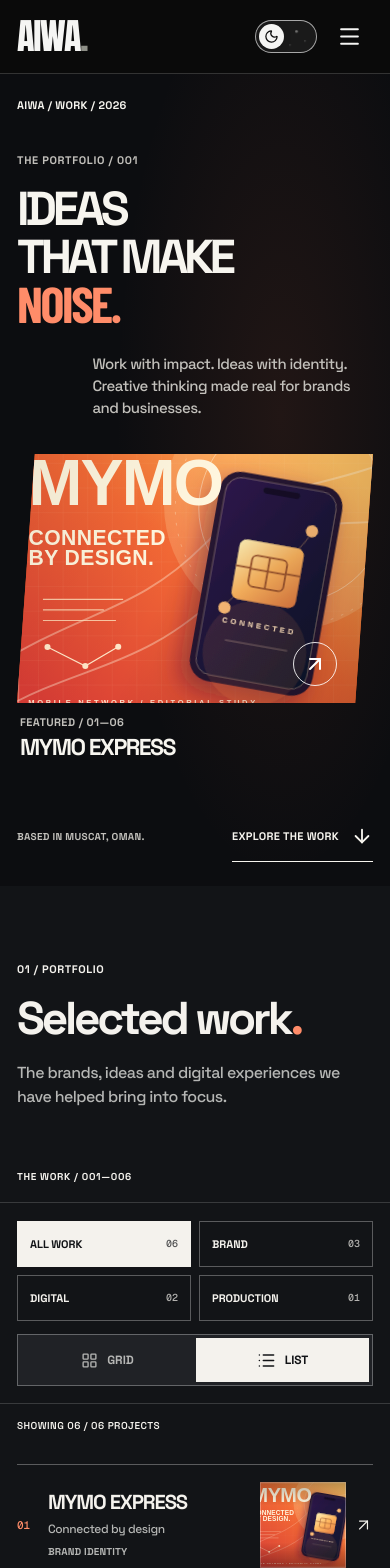
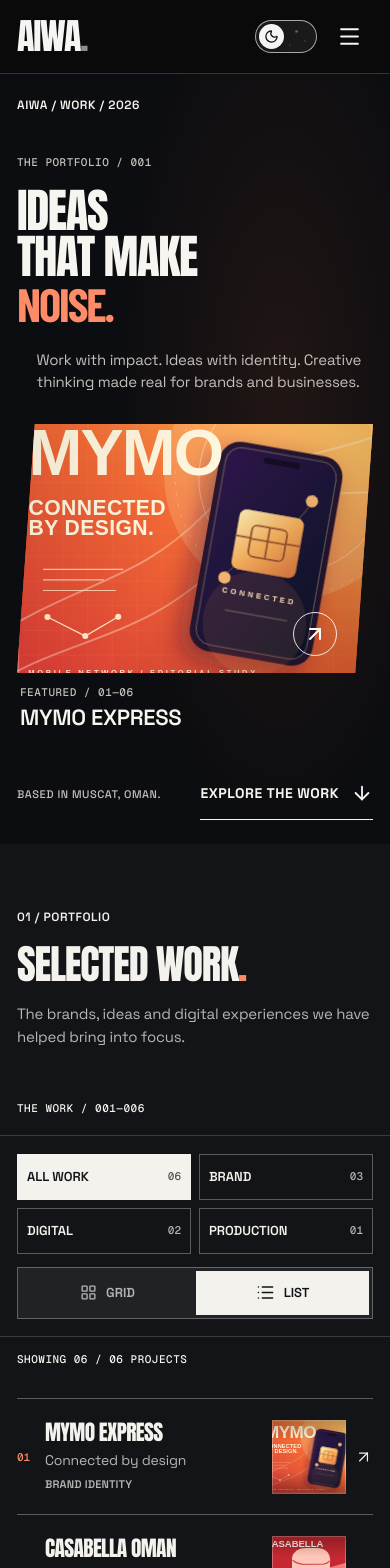
Before and after one commit to baba-dev/AMG-Web-V3, a Next.js app: page /work in a window 390 px wide. Shown: the top 1568 px of the page. Built offline with nearby package versions, Linux system fonts and the light colour scheme; a web font is replaced by a local one.

Commit message:
refactor(work): extend centralized typography to portfolio hero, gallery and process

```diff
--- a/src/app/work/work-directory.css
+++ b/src/app/work/work-directory.css
@@ -1,8 +1,8 @@
 /* Work-specific editorial system. Both themes are complete, never mixed. */
 .aiwa-site.work-page {
   --aiwa-gutter:clamp(18px,2.5vw,48px);
-  --aiwa-font-interface:var(--font-space-grotesk),Arial,Helvetica,sans-serif;
-  --aiwa-font-body:var(--aiwa-font-interface);
+  --aiwa-font-interface:var(--type-body);
+  --aiwa-font-body:var(--type-body);
   --work-cover:#0c0d10;
   --work-cover-ink:#f7f5ef;
   --work-cover-muted:#c2c0bb;
@@ -45,9 +45,7 @@ html.light .aiwa-site.work-page {
 .aiwa-site.work-page *::after { box-sizing:border-box; }
 .work-page :is(a,button):focus-visible { outline:2px solid currentColor; outline-offset:4px; }
 .work-page__gutter { padding-inline:var(--aiwa-gutter); }
-.work-page__eyebrow {
-  font:700 clamp(11px,.95vw,14px)/1.25 var(--aiwa-font-interface);
-  letter-spacing:.055em;
+.work-page__eyebrow {;
 }
 .work-page__paper {
   padding-block:clamp(74px,9vw,156px) clamp(82px,11vw,180px);
@@ -59,19 +57,16 @@ html.light .aiwa-site.work-page {
   gap:clamp(30px,6vw,90px); margin-bottom:clamp(44px,5vw,85px);
 }
 .work-page__index-header h2 {
-  margin:20px 0 0;
-  font:700 clamp(66px,8.2vw,140px)/.94 var(--aiwa-font-interface);
-  letter-spacing:-.092em; text-transform:none;
+  margin:20px 0 0; text-transform:none;
 }
 .work-page__index-header h2 span { color:var(--work-accent); }
 .work-page__index-header p {
   max-width:365px; margin:0 0 8px;
-  color:var(--work-muted); font:500 clamp(16px,1.35vw,20px)/1.5 var(--aiwa-font-body);
-  letter-spacing:-.035em;
+  color:var(--work-muted);
 }
 .work-page__disclosure {
   max-width:800px; margin:clamp(65px,7vw,115px) 0 0;
-  color:var(--work-muted); font:500 13px/1.6 var(--aiwa-font-body);
+  color:var(--work-muted);
 }
 .work-page__outro {
   padding-top:clamp(85px,11vw,185px);
@@ -80,60 +75,46 @@ html.light .aiwa-site.work-page {
 }
 .work-page__outro h2 {
   margin:clamp(33px,4.3vw,65px) 0 clamp(34px,4.3vw,65px);
-  font:700 clamp(62px,9vw,160px)/.96 var(--aiwa-font-interface);
-  letter-spacing:-.085em;
 }
-.work-page__outro h2 em {
-  font:italic 900 1em/.96 var(--font-aiwa-display),"Arial Narrow",sans-serif;
-  letter-spacing:-.04em;
+.work-page__outro h2 em {;
 }
 .work-page__contact-link {
   display:inline-flex; align-items:center; gap:clamp(30px,6vw,100px);
   min-height:54px; padding:10px 0; color:inherit; text-decoration:none;
   border-bottom:1px solid currentColor;
-  font:700 clamp(17px,1.5vw,24px)/1.2 var(--aiwa-font-interface);
 }
 .work-page__contact-link svg { transition:transform .3s; }
 .work-page__contact-link:hover svg { transform:translate(4px,-4px); }
-
-/* The shared footer is deliberately ink-on-paper globally.
-   On this route it follows the selected Work theme, without changing other pages. */
-.aiwa-site.work-page .aiwa-footer {
-  --footer-bg:var(--work-surface);
-  --footer-ink:var(--work-ink);
-  --footer-muted:var(--work-muted);
-  --footer-border:var(--work-line);
-  background:var(--footer-bg); color:var(--footer-ink);
-}
-.aiwa-site.work-page .aiwa-footer__intro p {
-  font:700 clamp(36px,4.1vw,72px)/1.04 var(--aiwa-font-interface);
-  letter-spacing:-.068em;
-}
-.aiwa-site.work-page .aiwa-footer__eyebrow,
-.aiwa-site.work-page .aiwa-footer__navigation a,
-.aiwa-site.work-page .aiwa-footer__social a,
-.aiwa-site.work-page .aiwa-footer__start,
-.aiwa-site.work-page .aiwa-footer__bottom button {
-  font-family:var(--aiwa-font-interface); font-weight:700;
-}
 
 @media(max-width:1080px) { .work-page__paper { scroll-margin-top:74px; } }
 @media(max-width:767px) {
   .aiwa-site.work-page { --aiwa-gutter:17px; }
   .work-page__paper { padding-block:70px 91px; }
   .work-page__index-header { display:block; margin-bottom:42px; }
-  .work-page__index-header h2 {
-    font-size:clamp(46px,10.8vw,83px); letter-spacing:-.07em; margin-top:17px;
+  .work-page__index-header h2 {; margin-top:17px;
   }
-  .work-page__index-header p { margin:20px 0 0; max-width:360px; font-size:16px; }
+  .work-page__index-header p { margin:20px 0 0; max-width:360px; }
   .work-page__disclosure { margin-top:56px; }
   .work-page__outro { padding-block:88px 108px; }
-  .work-page__outro h2 { font-size:clamp(49px,10.4vw,85px); }
-  .aiwa-site.work-page .aiwa-footer__intro p { font-size:clamp(41px,10vw,63px); }
+  .work-page__outro h2 {; }
+
 }
 @media(max-width:360px) {
-  .work-page__index-header h2 { font-size:clamp(41px,11.2vw,46px); }
+  .work-page__index-header h2 {; }
 }
 @media(prefers-reduced-motion:reduce) {
   .work-page__contact-link svg { transition:none!important; }
 }
+
+/* Central editorial roles. */
+.work-page__eyebrow{font:600 var(--type-eyebrow-size)/1.25 var(--type-body);letter-spacing:var(--tracking-label);}
+.work-page__index-header h2{font:400 var(--type-portfolio-heading)/var(--leading-display) var(--type-display);letter-spacing:var(--tracking-display);text-transform:uppercase;}
+.work-page__index-header p{font:400 var(--type-body-size)/var(--leading-body) var(--type-body);letter-spacing:var(--tracking-body);}
+.work-page__disclosure{font:400 var(--type-meta-size)/1.6 var(--type-body);}
+.work-page__outro h2{font:400 var(--type-portfolio-heading)/var(--leading-display) var(--type-display);letter-spacing:var(--tracking-display);}
+.work-page__outro h2 em{font:italic 900 1em/.96 var(--type-emphasis);letter-spacing:-.045em;}
+.work-page__contact-link{font:700 var(--type-ui-size)/1.2 var(--type-body);}
+
+.work-page__paper{padding-block:clamp(60px,7vw,120px) clamp(70px,8vw,145px)}
+.work-page__index-header{margin-bottom:clamp(34px,4vw,64px)}
+.work-page__outro{padding-block:clamp(70px,8vw,145px)}
--- a/src/components/work-gallery.css
+++ b/src/components/work-gallery.css
@@ -7,7 +7,6 @@
 .work-gallery__closing {
   display:flex; align-items:center; justify-content:space-between; gap:20px;
   padding-block:19px; border-bottom:1px solid var(--work-line);
-  font:700 11px/1.35 var(--aiwa-font-interface); letter-spacing:.065em;
 }
 .work-gallery__tools span:last-child,
 .work-gallery__closing span:last-child { color:var(--work-muted); font-weight:500; }
@@ -22,10 +21,9 @@
   display:inline-flex; align-items:center; gap:12px; min-height:46px;
   padding:10px 15px; border:1px solid var(--work-line-strong);
   background:transparent; color:var(--work-ink);
-  font:700 clamp(11px,.85vw,13px)/1 var(--aiwa-font-interface);
   transition:background-color .22s,color .22s,border-color .22s;
 }
-.work-gallery__filters button span { font:500 10px/1 var(--font-geist-mono),monospace; opacity:.72; }
+.work-gallery__filters button span {; opacity:.72; }
 .work-gallery__filters button:is(:hover,.is-active) {
   color:var(--work-active-ink); background:var(--work-ink); border-color:var(--work-ink);
 }
@@ -36,7 +34,7 @@
 .work-gallery__view-controls button {
   display:inline-flex; align-items:center; justify-content:center; gap:9px;
   min-height:44px; padding:10px 13px; border:0; background:transparent;
-  color:var(--work-muted); font:700 12px/1 var(--aiwa-font-interface);
+  color:var(--work-muted);
   transition:background-color .22s,color .22s;
 }
 .work-gallery__view-controls button[aria-pressed="true"] {
@@ -46,7 +44,6 @@
 .work-gallery__summary {
   display:flex; align-items:center; justify-content:space-between; gap:16px;
   border-top:1px solid var(--work-line); padding-block:18px clamp(32px,4vw,64px);
-  font:600 11px/1.3 var(--aiwa-font-interface); letter-spacing:.045em;
 }
 .work-gallery__summary span { color:var(--work-muted); }
 .work-gallery__count { margin:0; color:var(--work-ink); }
@@ -81,7 +78,7 @@
 .work-gallery__link:is(:hover,:focus-visible) .work-gallery__art img { transform:scale(1.045); }
 .work-gallery__art-index,.work-gallery__art-mark {
   position:absolute; left:clamp(15px,2vw,29px); z-index:2; color:#fff;
-  text-shadow:0 1px 8px #0008; font:700 11px/1.3 var(--aiwa-font-interface);
+  text-shadow:0 1px 8px #0008;
 }
 .work-gallery__art-index { top:19px; }
 .work-gallery__art-mark { bottom:19px; }
@@ -96,18 +93,13 @@
   display:grid; grid-template-columns:minmax(0,1.2fr) minmax(0,1fr);
   align-items:end; gap:12px 22px; padding-top:clamp(18px,2.1vw,30px);
 }
-.work-gallery__client {
-  font:700 clamp(30px,4vw,62px)/1.02 var(--aiwa-font-interface);
-  letter-spacing:-.066em; overflow-wrap:normal;
+.work-gallery__client {; overflow-wrap:normal;
 }
-.work-gallery__title {
-  font:500 clamp(16px,1.4vw,22px)/1.35 var(--aiwa-font-interface);
-  letter-spacing:-.032em; color:var(--work-muted);
+.work-gallery__title {; color:var(--work-muted);
 }
 .work-gallery__discipline {
   grid-column:1/-1; border-top:1px solid var(--work-line);
-  padding-top:12px; font:700 11px/1.25 var(--aiwa-font-interface);
-  letter-spacing:.045em; color:var(--work-muted);
+  padding-top:12px; color:var(--work-muted);
 }
 .work-gallery[data-view="grid"][data-filter]:not([data-filter="all"]) .work-gallery__list {
   grid-template-columns:repeat(2,minmax(0,1fr)); gap:clamp(55px,7vw,105px) clamp(18px,3vw,45px);
@@ -147,7 +139,6 @@
 }
 .work-gallery[data-view="list"] .work-gallery__number {
   display:block; align-self:start; margin-top:9px;
-  font:500 clamp(13px,1.1vw,17px)/1.3 var(--font-geist-mono),monospace;
   color:var(--work-accent);
 }
 .work-gallery[data-view="list"] .work-gallery__caption {
@@ -155,16 +146,13 @@
   grid-template-columns:minmax(0,1.25fr) minmax(0,.9fr) minmax(130px,.65fr);
   align-items:center; column-gap:clamp(15px,2.8vw,48px);
 }
-.work-gallery[data-view="list"] .work-gallery__client {
-  font-size:clamp(28px,3.55vw,63px); line-height:1.07; letter-spacing:-.065em;
+.work-gallery[data-view="list"] .work-gallery__client {;
   transition:color .3s,transform .45s cubic-bezier(.22,1,.36,1);
 }
-.work-gallery[data-view="list"] .work-gallery__title {
-  font-size:clamp(14px,1.35vw,20px); color:var(--work-muted);
+.work-gallery[data-view="list"] .work-gallery__title {; color:var(--work-muted);
 }
 .work-gallery[data-view="list"] .work-gallery__discipline {
-  grid-column:auto; border:0; padding:0;
-  font-size:clamp(10px,.8vw,12px); color:var(--work-muted);
+  grid-column:auto; border:0; padding:0; color:var(--work-muted);
 }
 .work-gallery[data-view="list"] .work-gallery__row-arrow {
   display:block; justify-self:end; position:relative; z-index:2;
@@ -208,7 +196,7 @@
 
 @media(max-width:1100px) {
   .work-gallery__caption { grid-template-columns:1fr; }
-  .work-gallery__client { font-size:clamp(29px,4.4vw,52px); }
+  .work-gallery__client {; }
   .work-gallery[data-view="list"] .work-gallery__caption { grid-template-columns:minmax(0,1fr) minmax(0,.8fr); }
   .work-gallery[data-view="list"] .work-gallery__discipline { grid-column:1/-1; }
 }
@@ -227,9 +215,9 @@
   }
   .work-gallery[data-view="list"] .work-gallery__number { grid-column:1; grid-row:1; align-self:center; margin:0; }
   .work-gallery[data-view="list"] .work-gallery__row-arrow { grid-column:4; grid-row:1; width:24px; }
-  .work-gallery[data-view="list"] .work-gallery__client { font-size:clamp(24px,4.1vw,39px); }
-  .work-gallery[data-view="list"] .work-gallery__title { font-size:13px; }
-  .work-gallery[data-view="list"] .work-gallery__discipline { grid-column:auto; font-size:10px; }
+  .work-gallery[data-view="list"] .work-gallery__client {; }
+  .work-gallery[data-view="list"] .work-gallery__title {; }
+  .work-gallery[data-view="list"] .work-gallery__discipline { grid-column:auto; }
 }
 @media(max-width:767px) {
   .work-gallery__tools { font-size:10px; }
@@ -246,14 +234,14 @@
   .work-gallery__filters button {
     width:100%; min-width:0; min-height:46px;
     justify-content:space-between; gap:7px;
-    padding:10px 12px; font-size:11px; white-space:nowrap;
+    padding:10px 12px; white-space:nowrap;
   }
   .work-gallery__view-controls {
     display:flex; width:100%; margin-top:0; min-width:0;
   }
   .work-gallery__view-controls button { flex:1; min-width:0; }
 
-  .work-gallery__summary { padding-block:15px 32px; font-size:10px; }
+  .work-gallery__summary { padding-block:15px 32px; }
   .work-gallery__summary span { display:none; }
   .work-gallery[data-view="grid"] .work-gallery__list { display:block; }
   .work-gallery[data-view="grid"] .work-gallery__item,
@@ -268,9 +256,9 @@
   .work-gallery[data-view="grid"] .work-gallery__item:nth-child(2) .work-gallery__art { aspect-ratio:.95; }
   .work-gallery[data-view="grid"] .work-gallery__item:nth-child(4) .work-gallery__art { aspect-ratio:1.42; }
   .work-gallery__caption { grid-template-columns:1fr 1fr; gap:9px; padding-top:17px; }
-  .work-gallery__client { grid-column:1/-1; font-size:clamp(29px,7.2vw,45px); }
-  .work-gallery__title { font-size:14px; }
-  .work-gallery__discipline { grid-column:2; grid-row:2; border:0; padding:0; text-align:right; font-size:10px; }
+  .work-gallery__client { grid-column:1/-1; }
+  .work-gallery__title {; }
+  .work-gallery__discipline { grid-column:2; grid-row:2; border:0; padding:0; text-align:right; }
   .work-gallery[data-view="list"] .work-gallery__link {
     grid-template-columns:23px minmax(0,1fr) clamp(72px,22vw,96px) 19px;
     gap:8px; min-height:115px; padding-block:17px;
@@ -280,16 +268,15 @@
     outline:1px solid var(--work-line-strong);
     outline-offset:-1px;
   }
-  .work-gallery[data-view="list"] .work-gallery__number { font-size:11px; }
-  .work-gallery[data-view="list"] .work-gallery__client {
-    font-size:clamp(19px,5.2vw,31px); line-height:1.08; letter-spacing:-.055em;
+  .work-gallery[data-view="list"] .work-gallery__number {; }
+  .work-gallery[data-view="list"] .work-gallery__client {;
   }
   .work-gallery[data-view="list"] .work-gallery__client { grid-column:1; grid-row:auto; }
   .work-gallery[data-view="list"] .work-gallery__title {
-    grid-column:1; grid-row:auto; font-size:12px; line-height:1.4;
+    grid-column:1; grid-row:auto;
   }
   .work-gallery[data-view="list"] .work-gallery__discipline {
-    grid-column:1; grid-row:auto; text-align:left; font-size:10px; line-height:1.35; letter-spacing:.015em;
+    grid-column:1; grid-row:auto; text-align:left;
   }
   .work-gallery[data-view="list"] .work-gallery__row-arrow { width:19px; }
   .work-gallery__closing { margin-top:46px; font-size:10px; }
@@ -298,8 +285,8 @@
   .work-gallery[data-view="list"] .work-gallery__link {
     grid-template-columns:20px minmax(0,1fr) 60px 18px; gap:6px;
   }
-  .work-gallery[data-view="list"] .work-gallery__client { font-size:19px; }
-  .work-gallery__filters button { padding-inline:10px; gap:5px; font-size:10px; }
+  .work-gallery[data-view="list"] .work-gallery__client {; }
+  .work-gallery__filters button { padding-inline:10px; gap:5px; }
   .work-gallery__closing span:last-child { display:none; }
 }
 @media(min-width:768px) and (prefers-reduced-motion:no-preference) {
@@ -313,3 +300,23 @@
 @media(prefers-reduced-motion:reduce) {
   .work-gallery *, .work-gallery *::before, .work-gallery *::after { transition:none!important; animation:none!important; }
 }
+
+/* Central editorial roles. */
+.work-gallery__tools,.work-gallery__closing{font:500 var(--type-meta-size)/1.35 var(--type-mono);letter-spacing:var(--tracking-label);}
+.work-gallery__filters button{font:600 var(--type-filter-size)/1.25 var(--type-body);}
+.work-gallery__filters button span{font:500 var(--type-meta-size)/1.2 var(--type-mono);}
+.work-gallery__view-controls button{font:600 var(--type-filter-size)/1.2 var(--type-body);}
+.work-gallery__summary{font:500 var(--type-meta-size)/1.3 var(--type-mono);letter-spacing:var(--tracking-label);}
+.work-gallery__client{font:400 var(--type-project-title)/1.06 var(--type-display);letter-spacing:var(--tracking-display);}
+.work-gallery__title{font:400 var(--type-body-size)/1.4 var(--type-body);letter-spacing:var(--tracking-body);}
+.work-gallery__discipline{font:600 var(--type-eyebrow-size)/1.4 var(--type-body);letter-spacing:var(--tracking-label);}
+.work-gallery[data-view="list"] .work-gallery__client{font-size:var(--type-project-list);line-height:1.08;letter-spacing:var(--tracking-display);}
+.work-gallery[data-view="list"] .work-gallery__title{font-size:var(--type-body-size);line-height:1.4;}
+.work-gallery[data-view="list"] .work-gallery__discipline{font-size:var(--type-meta-size);line-height:1.4;letter-spacing:.015em;}
+.work-gallery[data-view="list"] .work-gallery__number{font:500 var(--type-meta-size)/1.3 var(--type-mono);}
+.work-gallery__art-index,.work-gallery__art-mark{font:500 var(--type-meta-size)/1.3 var(--type-mono);}
+
+.work-gallery__client,.work-gallery__title{overflow-wrap:anywhere;min-width:0}
+.work-gallery__filters button{white-space:normal;text-align:left}
+.work-gallery__filters{flex-wrap:wrap}
+@media(max-width:767px){.work-gallery[data-view="list"] .work-gallery__link{grid-template-columns:20px minmax(0,1fr) clamp(54px,19vw,88px) 19px;gap:8px}.work-gallery[data-view="list"] .work-gallery__title{font-size:14px}.work-gallery[data-view="list"] .work-gallery__discipline{font-size:11px}.work-gallery__filters button{padding-inline:9px}.work-gallery__filters button span{flex:none}}
--- a/src/components/work-hero.css
+++ b/src/components/work-hero.css
@@ -9,8 +9,6 @@
 }
 .work-hero__top,.work-hero__bottom {
   position:relative; z-index:2; display:flex; align-items:center; justify-content:space-between; gap:20px;
-  font:700 clamp(11px,.88vw,14px)/1.3 var(--aiwa-font-interface);
-  letter-spacing:.028em;
 }
 .work-hero__top { padding-top:clamp(24px,3vw,44px); }
 .work-hero__top span:last-child { color:var(--work-cover-muted); text-align:right; }
@@ -30,13 +28,10 @@
 .work-hero__type { position:relative; z-index:3; min-width:0; }
 .work-hero__kicker {
   display:block; margin-bottom:clamp(22px,3vw,43px);
-  color:var(--work-cover-muted); font:700 13px/1.2 var(--aiwa-font-interface);
-  letter-spacing:.06em;
+  color:var(--work-cover-muted);
 }
 .work-hero h1 {
   display:block; white-space:nowrap; max-width:850px; margin:0;
-  font:700 clamp(64px,7.2vw,132px)/.95 var(--aiwa-font-interface);
-  letter-spacing:-.09em;
 }
 .work-hero h1>span { display:block; overflow:visible; padding-bottom:.04em; }
 .work-hero h1>span>span,.work-hero h1 em {
@@ -44,15 +39,11 @@
 }
 .work-hero h1>span:nth-child(2)>span { animation-delay:.11s; }
 .work-hero h1>span:nth-child(3) em { animation-delay:.22s; }
-.work-hero h1 em {
-  font:italic 900 1.06em/.9 var(--font-aiwa-display),"Arial Narrow",sans-serif;
-  letter-spacing:-.047em; color:var(--work-accent);
+.work-hero h1 em {; color:var(--work-accent);
 }
 .work-hero__type p {
   max-width:365px; margin:clamp(25px,3vw,45px) 0 0 13%;
   color:var(--work-cover-muted);
-  font:500 clamp(16px,1.3vw,20px)/1.48 var(--aiwa-font-body);
-  letter-spacing:-.034em;
 }
 .work-hero__frame {
   position:relative; align-self:center; min-width:0; max-width:720px;
@@ -76,18 +67,14 @@
   display:flex; justify-content:space-between; align-items:end; gap:20px; padding:18px 3px 0;
 }
 .work-hero__frame-meta>div { display:grid; gap:6px; }
-.work-hero__frame-meta span {
-  font:700 11px/1.3 var(--aiwa-font-interface);
-  letter-spacing:.035em; color:var(--work-cover-muted);
+.work-hero__frame-meta span {; color:var(--work-cover-muted);
 }
-.work-hero__frame-meta strong {
-  font:700 clamp(24px,2.2vw,38px)/1.05 var(--aiwa-font-interface);
-  letter-spacing:-.065em;
+.work-hero__frame-meta strong {;
 }
 @keyframes work-hero-rise { from { transform:translateY(.26em); opacity:0; } to { transform:translateY(0);opacity:1; } }
 @keyframes work-frame-in { from { transform:translateY(35px) rotate(2deg);opacity:0; } to { transform:translateY(0) rotate(0);opacity:1; } }
 @media(max-width:1120px) {
-  .work-hero h1 { font-size:clamp(59px,7vw,85px); }
+  .work-hero h1 {; }
   .work-hero__frame-meta>span { display:none; }
 }
 @media(max-width:767px) {
@@ -95,27 +82,43 @@
   .work-hero__top { padding-top:24px; }
   .work-hero__top>span:last-child { display:none; }
   .work-hero__main { display:block; padding-top:clamp(55px,9vh,90px); padding-bottom:clamp(40px,6vh,68px); }
-  .work-hero__kicker { margin-bottom:19px; font-size:11px; }
-  .work-hero h1 { font-size:clamp(51px,11.6vw,86px); line-height:.95; }
-  .work-hero__type p { max-width:29ch; margin:22px 0 35px auto; font-size:15px; line-height:1.48; }
+  .work-hero__kicker { margin-bottom:19px; }
+  .work-hero h1 {; }
+  .work-hero__type p { max-width:29ch; margin:22px 0 35px auto; }
   .work-hero__frame { padding-left:0; width:100%; max-width:none; }
   .work-hero__frame-inner {
     aspect-ratio:1.43; clip-path:polygon(5% 0,100% 0,95% 100%,0 100%);
   }
   .work-hero__frame-corner { width:44px; height:44px; }
   .work-hero__frame-meta { padding-top:12px; }
-  .work-hero__frame-meta strong { font-size:25px; }
+  .work-hero__frame-meta strong {; }
   .work-hero__bottom { padding-bottom:24px; }
   .work-hero__bottom>div span:last-child { display:none; }
-  .work-hero__bottom>a { gap:12px; font-size:11px; }
+  .work-hero__bottom>a { gap:12px; }
 }
 @media(max-width:390px) {
-  .work-hero h1 { font-size:clamp(47px,12.2vw,59px); }
+  .work-hero h1 {; }
   .work-hero__main { padding-top:42px; }
-  .work-hero__bottom>div { font-size:10px; }
-  .work-hero__frame-meta strong { font-size:23px; }
+  .work-hero__bottom>div {; }
+  .work-hero__frame-meta strong {; }
 }
 @media(prefers-reduced-motion:reduce) {
   .work-hero h1 span span,.work-hero h1 em,.work-hero__frame { animation:none!important; }
   .work-hero__bottom a svg { transition:none!important; }
 }
+
+/* Central editorial roles. */
+.work-hero__top,.work-hero__bottom{font:600 var(--type-eyebrow-size)/1.3 var(--type-body);letter-spacing:var(--tracking-label);}
+.work-hero__kicker{font:500 var(--type-meta-size)/1.2 var(--type-mono);letter-spacing:var(--tracking-label);}
+.work-hero h1{font:400 var(--type-portfolio-hero)/var(--leading-display) var(--type-display);letter-spacing:var(--tracking-display);}
+.work-hero h1 em{font:italic 900 1em/.94 var(--type-emphasis);letter-spacing:-.045em;}
+.work-hero__type p{font:400 var(--type-body-size)/var(--leading-body) var(--type-body);letter-spacing:var(--tracking-body);}
+.work-hero__frame-meta span{font:500 var(--type-meta-size)/1.3 var(--type-mono);letter-spacing:var(--tracking-label);}
+.work-hero__frame-meta strong{font:600 var(--type-display-s)/1.1 var(--type-body);letter-spacing:var(--tracking-body);}
+.work-hero__bottom>a{font:700 var(--type-ui-size)/1.2 var(--type-body);}
+.work-hero__bottom>div{font:500 var(--type-meta-size)/1.35 var(--type-body);}
+
+.work-hero__main{padding-block:clamp(38px,5vh,80px)}
+.work-hero__type p{max-width:35ch}
+.work-hero__frame-meta strong{font-size:clamp(22px,2.2vw,36px)}
+@media(max-width:767px){.work-hero__main{padding-block:40px 36px}.work-hero__type p{margin:22px 0 30px auto}}
--- a/src/styles/typography.css
+++ b/src/styles/typography.css
@@ -39,3 +39,23 @@
   }
 }
 @media(max-width:350px) { :root { --type-hero:12vw; } }
+
+/* Portfolio roles: shared families, fit-aware sizes for editorial compositions. */
+:root {
+  --type-portfolio-hero:clamp(56px,7.8vw,138px);
+  --type-portfolio-heading:var(--type-display-l);
+  --type-project-title:clamp(30px,3.7vw,62px);
+  --type-project-list:clamp(28px,3.2vw,54px);
+  --type-process-title:clamp(24px,2.5vw,43px);
+  --type-filter-size:clamp(13px,.95vw,15px);
+}
+@media(max-width:1120px){:root{--type-portfolio-hero:clamp(48px,7vw,88px)}}
+@media(max-width:900px){:root{--type-project-list:clamp(24px,4vw,39px)}}
+@media(max-width:767px){:root{
+ --type-portfolio-hero:clamp(44px,12vw,86px);
+ --type-portfolio-heading:clamp(40px,10.4vw,80px);
+ --type-project-title:clamp(28px,7.2vw,45px);
+ --type-project-list:clamp(21px,5.5vw,31px);
+ --type-process-title:clamp(27px,6.5vw,34px);
+ --type-filter-size:13px;
+}}
```
Also changed, not shown: src/components/work-process.css (+21 -18 lines).
